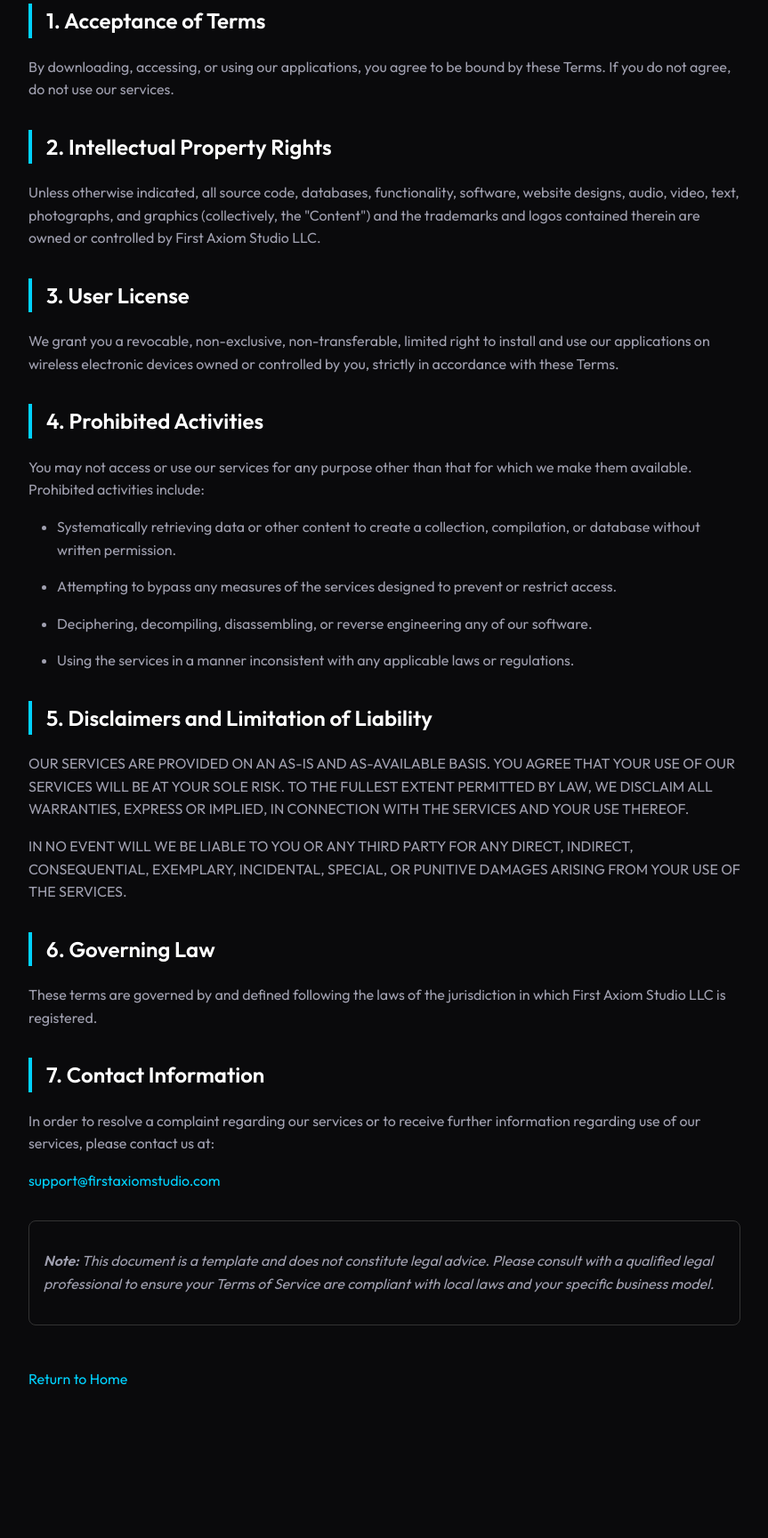
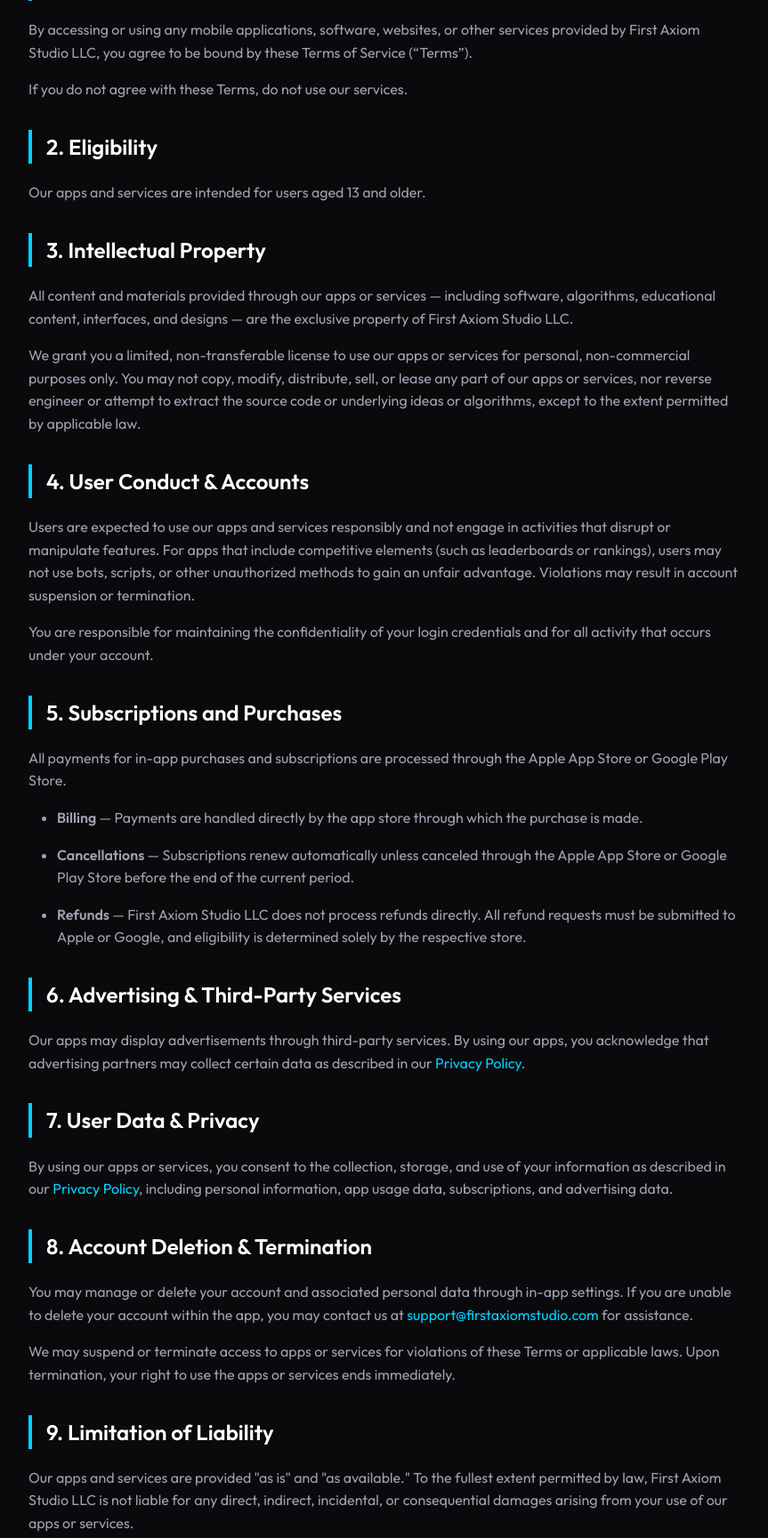
Before and after one commit to youngsoo-math/firstaxiomstudio-site, a plain HTML site: page terms-of-service.html in a window 1280 px wide. Shown: the part 289-2018 px from the top of the page at 89% size, without its empty margins (208-1071 px from the left). Before the commit the page ends 1932 px from the top, so only its background shows below. Drawn offline with Linux system fonts and the light colour scheme.

Commit message:
docs: Rewrote and expanded the Terms of Service document, adding a meta description and detailed sections on eligibility, user conduct, subscriptions, advertising, data privacy, and governing law.

```diff
--- a/terms-of-service.html
+++ b/terms-of-service.html
@@ -5,6 +5,8 @@
     <meta charset="UTF-8">
     <meta name="viewport" content="width=device-width, initial-scale=1.0">
     <title>Terms of Service - First Axiom Studio LLC</title>
+    <meta name="description"
+        content="Terms of Service for First Axiom Studio LLC. Review the terms governing use of our mobile applications and website.">
     <link href="https://fonts.googleapis.com/css2?family=Outfit:wght@300;400;600&display=swap" rel="stylesheet">
     <style>
         body {
@@ -29,6 +31,12 @@
             padding-left: 1rem;
         }
 
+        h3 {
+            margin-top: 1.5rem;
+            color: #fff;
+            font-size: 1.2rem;
+        }
+
         p,
         li {
             color: #a0a0b0;
@@ -44,70 +52,91 @@
             color: #00d2ff;
             text-decoration: none;
         }
-
-        .disclaimer {
-            font-style: italic;
-            color: #888;
-            border: 1px solid #333;
-            padding: 1rem;
-            border-radius: 8px;
-            margin-top: 2rem;
-        }
     </style>
 </head>
 
 <body>
     <h1>Terms of Service</h1>
-    <p>Last Updated: January 3, 2026</p>
+    <p><strong>First Axiom Studio LLC</strong><br>
+        Last Updated: February 11, 2026</p>
 
-    <p>Welcome to First Axiom Studio LLC. These Terms of Service ("Terms") govern your use of our mobile applications
-        and website.</p>
+    <h2>1. Agreement to Terms</h2>
+    <p>By accessing or using any mobile applications, software, websites, or other services provided by First Axiom
+        Studio LLC, you agree to be bound by these Terms of Service (&ldquo;Terms&rdquo;).</p>
+    <p>If you do not agree with these Terms, do not use our services.</p>
 
-    <h2>1. Acceptance of Terms</h2>
-    <p>By downloading, accessing, or using our applications, you agree to be bound by these Terms. If you do not agree,
-        do not use our services.</p>
+    <h2>2. Eligibility</h2>
+    <p>Our apps and services are intended for users aged 13 and older.</p>
 
-    <h2>2. Intellectual Property Rights</h2>
-    <p>Unless otherwise indicated, all source code, databases, functionality, software, website designs, audio, video,
-        text, photographs, and graphics (collectively, the "Content") and the trademarks and logos contained therein are
-        owned or controlled by First Axiom Studio LLC.</p>
+    <h2>3. Intellectual Property</h2>
+    <p>All content and materials provided through our apps or services — including software, algorithms, educational
+        content, interfaces, and designs — are the exclusive property of First Axiom Studio LLC.</p>
+    <p>We grant you a limited, non-transferable license to use our apps or services for personal, non-commercial
+        purposes only. You may not copy, modify, distribute, sell, or lease any part of our apps or services, nor
+        reverse engineer or attempt to extract the source code or underlying ideas or algorithms, except to the extent
+        permitted by applicable law.</p>
 
-    <h2>3. User License</h2>
-    <p>We grant you a revocable, non-exclusive, non-transferable, limited right to install and use our applications on
-        wireless electronic devices owned or controlled by you, strictly in accordance with these Terms.</p>
+    <h2>4. User Conduct &amp; Accounts</h2>
 
-    <h2>4. Prohibited Activities</h2>
-    <p>You may not access or use our services for any purpose other than that for which we make them available.
-        Prohibited activities include:</p>
+    <p>Users are expected to use our apps and services responsibly and not engage in activities that disrupt or
+        manipulate features. For apps that include competitive elements (such as leaderboards or rankings), users may
+        not use bots, scripts, or other unauthorized methods to gain an unfair advantage. Violations may result in
+        account suspension or termination.</p>
+
+    <p>You are responsible for maintaining the confidentiality of your login credentials and for all activity that
+        occurs under your account.</p>
+
+    <h2>5. Subscriptions and Purchases</h2>
+    <p>All payments for in-app purchases and subscriptions are processed through the Apple App Store or Google Play
+        Store.</p>
     <ul>
-        <li>Systematically retrieving data or other content to create a collection, compilation, or database without
-            written permission.</li>
-        <li>Attempting to bypass any measures of the services designed to prevent or restrict access.</li>
-        <li>Deciphering, decompiling, disassembling, or reverse engineering any of our software.</li>
-        <li>Using the services in a manner inconsistent with any applicable laws or regulations.</li>
+        <li><strong>Billing</strong> — Payments are handled directly by the app store through which the purchase is
+            made.</li>
+        <li><strong>Cancellations</strong> — Subscriptions renew automatically unless canceled through the Apple App
+            Store or Google Play Store before the end of the current period.</li>
+        <li><strong>Refunds</strong> — First Axiom Studio LLC does not process refunds directly. All refund requests
+            must be submitted to Apple or Google, and eligibility is determined solely by the respective store.</li>
     </ul>
 
-    <h2>5. Disclaimers and Limitation of Liability</h2>
-    <p>OUR SERVICES ARE PROVIDED ON AN AS-IS AND AS-AVAILABLE BASIS. YOU AGREE THAT YOUR USE OF OUR SERVICES WILL BE AT
-        YOUR SOLE RISK. TO THE FULLEST EXTENT PERMITTED BY LAW, WE DISCLAIM ALL WARRANTIES, EXPRESS OR IMPLIED, IN
-        CONNECTION WITH THE SERVICES AND YOUR USE THEREOF.</p>
-    <p>IN NO EVENT WILL WE BE LIABLE TO YOU OR ANY THIRD PARTY FOR ANY DIRECT, INDIRECT, CONSEQUENTIAL, EXEMPLARY,
-        INCIDENTAL, SPECIAL, OR PUNITIVE DAMAGES ARISING FROM YOUR USE OF THE SERVICES.</p>
+    <h2>6. Advertising &amp; Third-Party Services</h2>
+    <p>Our apps may display advertisements through third-party services. By using our apps, you acknowledge that
+        advertising partners may collect certain data as described in our
+        <a href="/privacy-policy.html">Privacy Policy</a>.
+    </p>
 
-    <h2>6. Governing Law</h2>
-    <p>These terms are governed by and defined following the laws of the jurisdiction in which First Axiom Studio LLC is
-        registered.</p>
+    <h2>7. User Data &amp; Privacy</h2>
+    <p>By using our apps or services, you consent to the collection, storage, and use of your information as described
+        in our <a href="/privacy-policy.html">Privacy Policy</a>, including personal information, app usage data,
+        subscriptions, and advertising data.</p>
 
-    <h2>7. Contact Information</h2>
-    <p>In order to resolve a complaint regarding our services or to receive further information regarding use of our
-        services, please contact us at:</p>
-    <p><a href="mailto:support@firstaxiomstudio.com">support@firstaxiomstudio.com</a></p>
+    <h2>8. Account Deletion &amp; Termination</h2>
+    <p>You may manage or delete your account and associated personal data through in-app settings. If you are unable to
+        delete your account within the app, you may contact us at <!--email_off--><a
+            href="mailto:support@firstaxiomstudio.com">support@firstaxiomstudio.com</a><!--/email_off--> for assistance.
+    </p>
+    <p>We may suspend or terminate access to apps or services for violations of these Terms or applicable laws. Upon
+        termination, your right to use the apps or services ends immediately.</p>
 
-    <div class="disclaimer">
-        <p><strong>Note:</strong> This document is a template and does not constitute legal advice. Please consult with
-            a qualified legal professional to ensure your Terms of Service are compliant with local laws and your
-            specific business model.</p>
-    </div>
+    <h2>9. Limitation of Liability</h2>
+    <p>Our apps and services are provided "as is" and "as available." To the fullest extent permitted by law, First
+        Axiom Studio LLC is not liable for any direct, indirect, incidental, or consequential damages arising from your
+        use of our apps or services.</p>
+
+    <h2>10. Governing Law</h2>
+    <p>These Terms are governed by the laws of the State of Alabama, United States, without regard to conflict of law
+        principles. Any disputes shall be resolved in the courts located in Alabama.</p>
+
+    <h2>11. Changes to Terms</h2>
+    <p>We may update these Terms from time to time. Updates will be posted on this page with a revised "Last Updated"
+        date. Your continued use of our apps or services after updates constitutes acceptance of the revised Terms.</p>
+
+    <h2>12. Modifications to Features</h2>
+    <p>We reserve the right to modify, suspend, or discontinue any app features or services at any time without notice.
+    </p>
+
+    <h2>13. Contact Us</h2>
+    <p>If you have questions about these Terms, please contact us at <!--email_off--><a
+            href="mailto:support@firstaxiomstudio.com">support@firstaxiomstudio.com</a><!--/email_off-->.</p>
 
     <p style="margin-top: 3rem;"><a href="/">Return to Home</a></p>
 </body>
```
